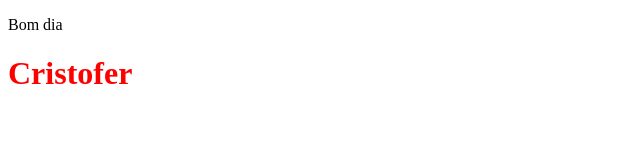
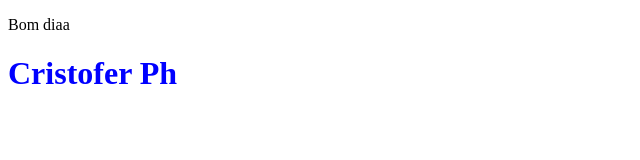
Before and after one commit to CristoferPhilippi/JS_ClassWorks, a plain HTML site: page index.html in a window 1280 px wide. Shown: the whole page, without its empty margins (0-640 px from the left). Drawn offline with Linux system fonts and the light colour scheme.

Commit message:
adicionando primeira aula JS

```diff
--- a/estilo.css
+++ b/estilo.css
@@ -1,3 +1,3 @@
 h1 {
-  color: red;
+  color: blue;
 }
--- a/index.html
+++ b/index.html
@@ -8,7 +8,7 @@
   </head>
   <body>
     <p id="mensagem"></p>
-    <h1>Cristofer</h1>
+    <h1>Cristofer Ph</h1>
     <script type="text/javascript" src="script.js"></script>
   </body>
 </html>
--- a/script.js
+++ b/script.js
@@ -2,7 +2,7 @@
 var hora = new Date().getHours();
 
 if (hora < 12) {
-  saudacao = "Bom dia";
+  saudacao = "Bom diaa";
 } else if (hora < 18) {
   saudacao = "Boa tarde";
 } else {
```
